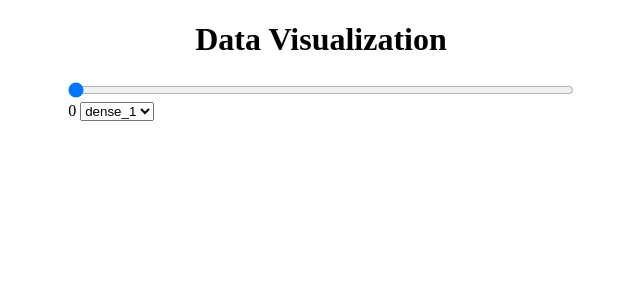
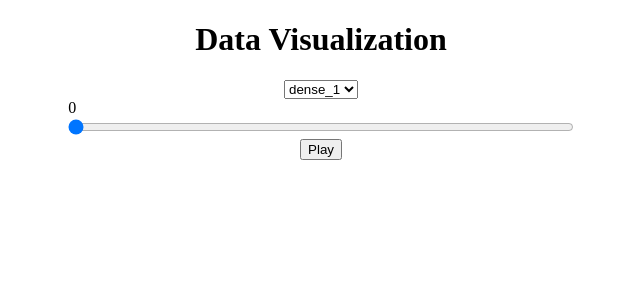
Before and after one commit to vscherer/datavis-boilerplate, a Flask app: page / in a window 1280 px wide. Shown: the top 300 px of the page, without its empty margins (319-959 px from the left). Run offline with Flask 2, Linux system fonts and the light colour scheme; some libraries are stand-ins or nearby versions.

Commit message:
Added play button to UI, not functioning yet.

```diff
--- a/static/style/main.css
+++ b/static/style/main.css
@@ -2,6 +2,11 @@
     margin-left: 30%;
     margin-right: 30%;
     width: 40%;
+}
+
+#play-button {
+    display: block;
+    margin: auto;
 }
 
 #heatmap-div {
@@ -18,3 +23,8 @@
     margin-left: 30%;
     width: 40px;
 }
+
+#layer-selection {
+    display: block;
+    margin: auto;
+}
--- a/templates/index.html
+++ b/templates/index.html
@@ -12,14 +12,16 @@
 
 {% include 'header.html' %}
 
-<input type="range" id="epoch-slider" min="0" max="19" value="0" onchange="set_epoch()">
-<output for="epoch-slider" id="slider-output">0</output>
 
 <select id="layer-selection" onchange="set_epoch()">
     <option value="dense_1">dense_1</option>
     <option value="dense_2">dense_2</option>
     <option value="dense_3">dense_3</option>
 </select>
+
+<output for="epoch-slider" id="slider-output">0</output>
+<input type="range" id="epoch-slider" min="0" max="19" value="0" onchange="set_epoch()">
+<button type="button" id="play-button" onclick="play_pause()">Play</button>
 
 <div id="heatmap-div"></div>
 <svg id="statplot" width="800" height="100"></svg>
```
Also changed, not shown: js/app.js (+18 -0 lines).
